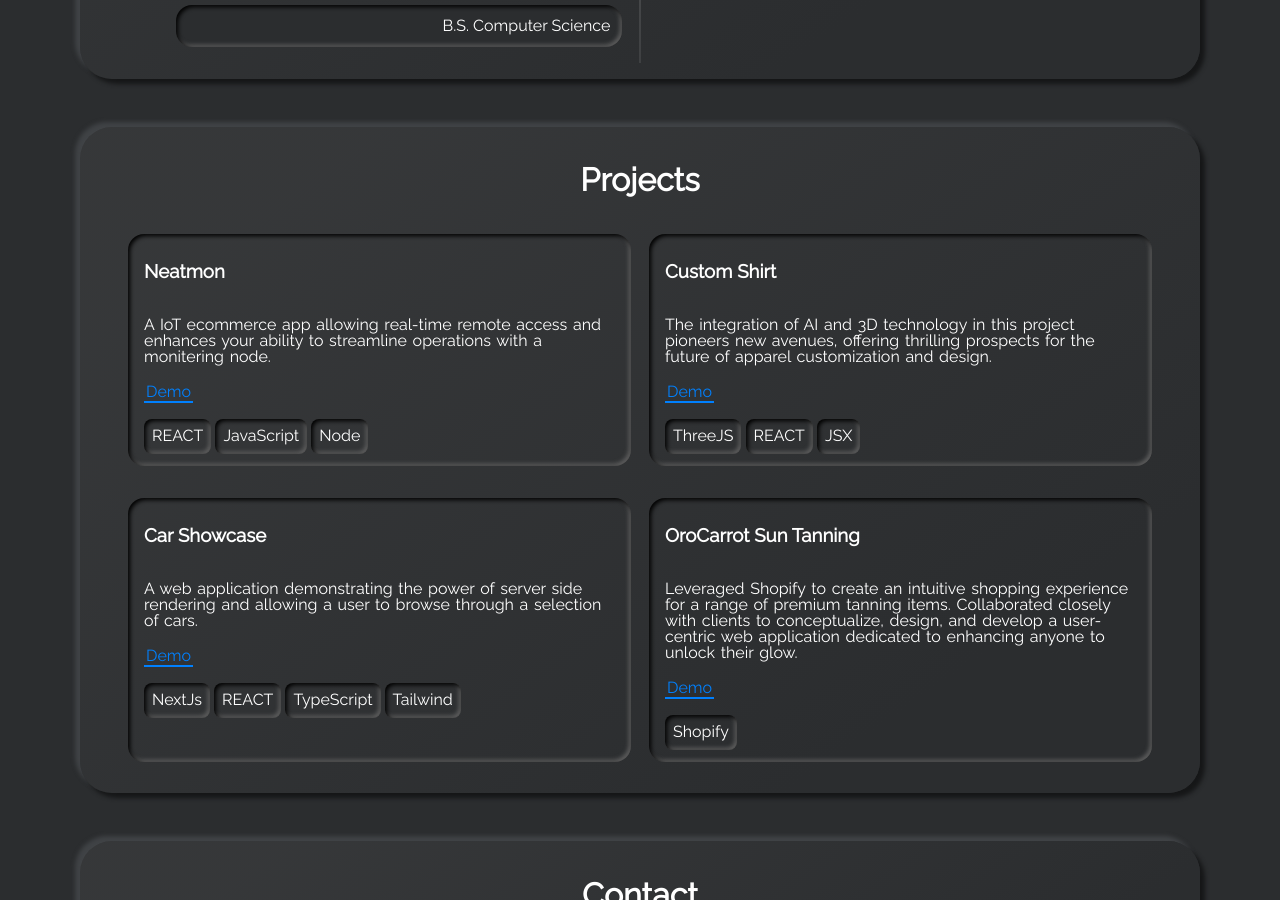
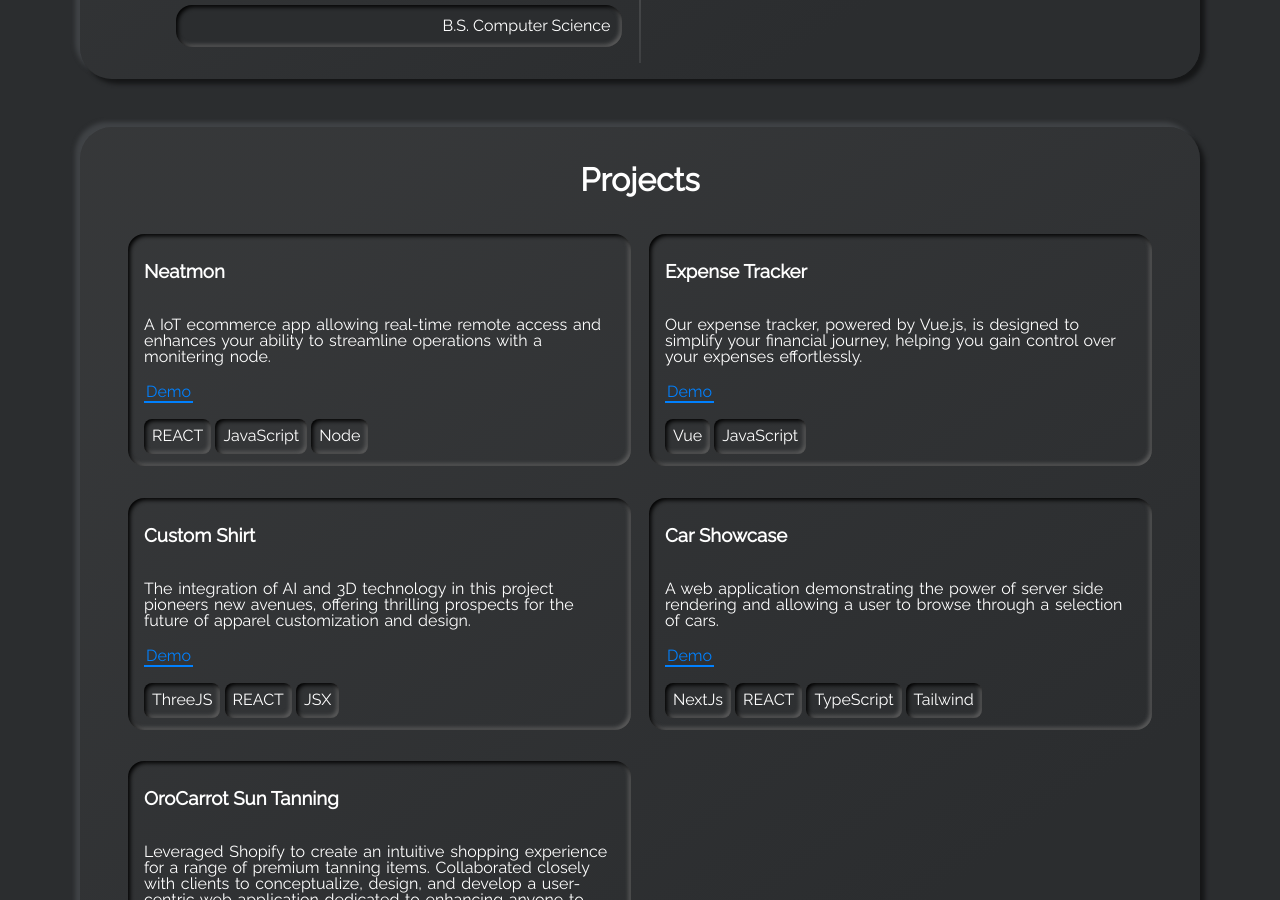
Before and after one commit to asadsidd16/asadportfolio, a Jekyll site: the page built from index.html, in a window 1280 px wide and 900 px high, scrolled down 2567 px. Built offline with Jekyll 4.4.1, drawn with Linux system fonts in a browser that asks for light colours.

Commit message:
vue project added

```diff
--- a/_data/projects.yml
+++ b/_data/projects.yml
@@ -21,6 +21,13 @@
     - tag: JavaScript
     - tag: Node
 
+- name: Expense Tracker
+  descr: "Our expense tracker, powered by Vue.js, is designed to simplify your financial journey, helping you gain control over your expenses effortlessly."
+  demo: https://expensetrackrr.vercel.app/
+  tags:
+    - tag: Vue
+    - tag: JavaScript
+
 - name: Custom Shirt
   descr: "The integration of AI and 3D technology in this project pioneers new avenues, offering thrilling prospects for the future of apparel customization and design."
   demo: https://custom-shirt.netlify.app/
```
